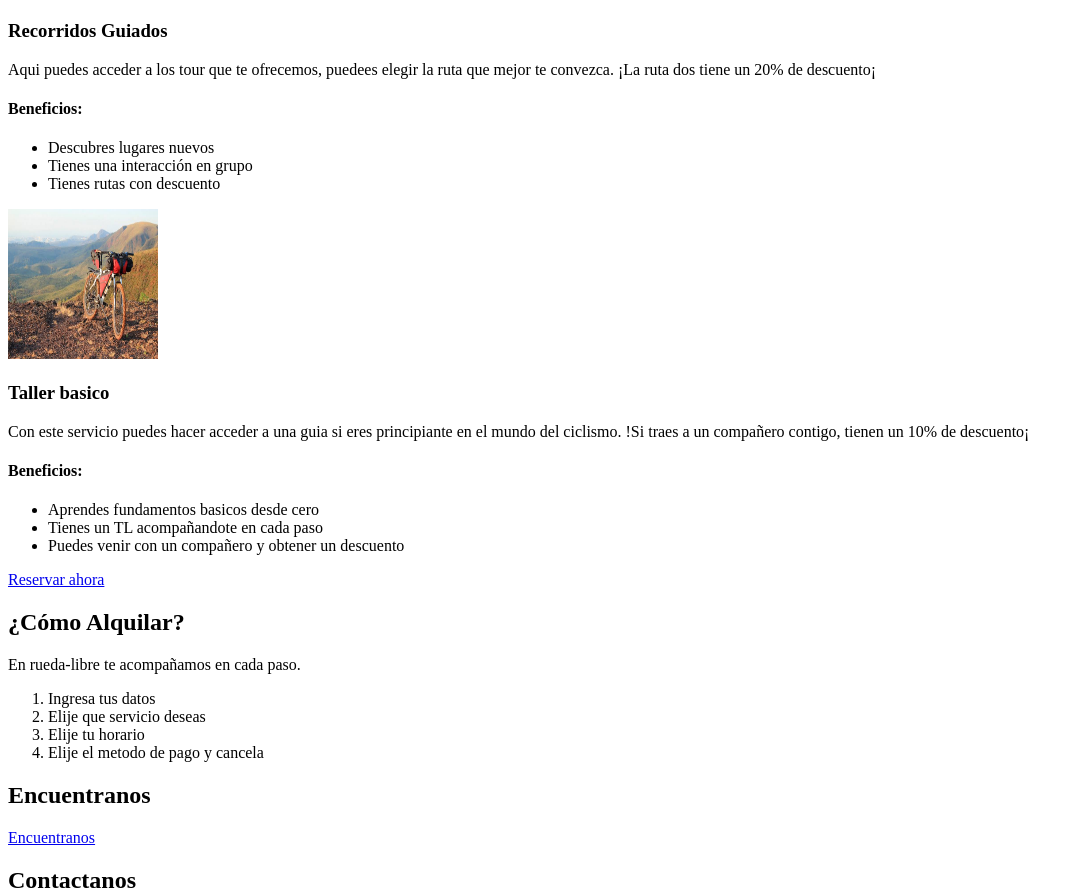
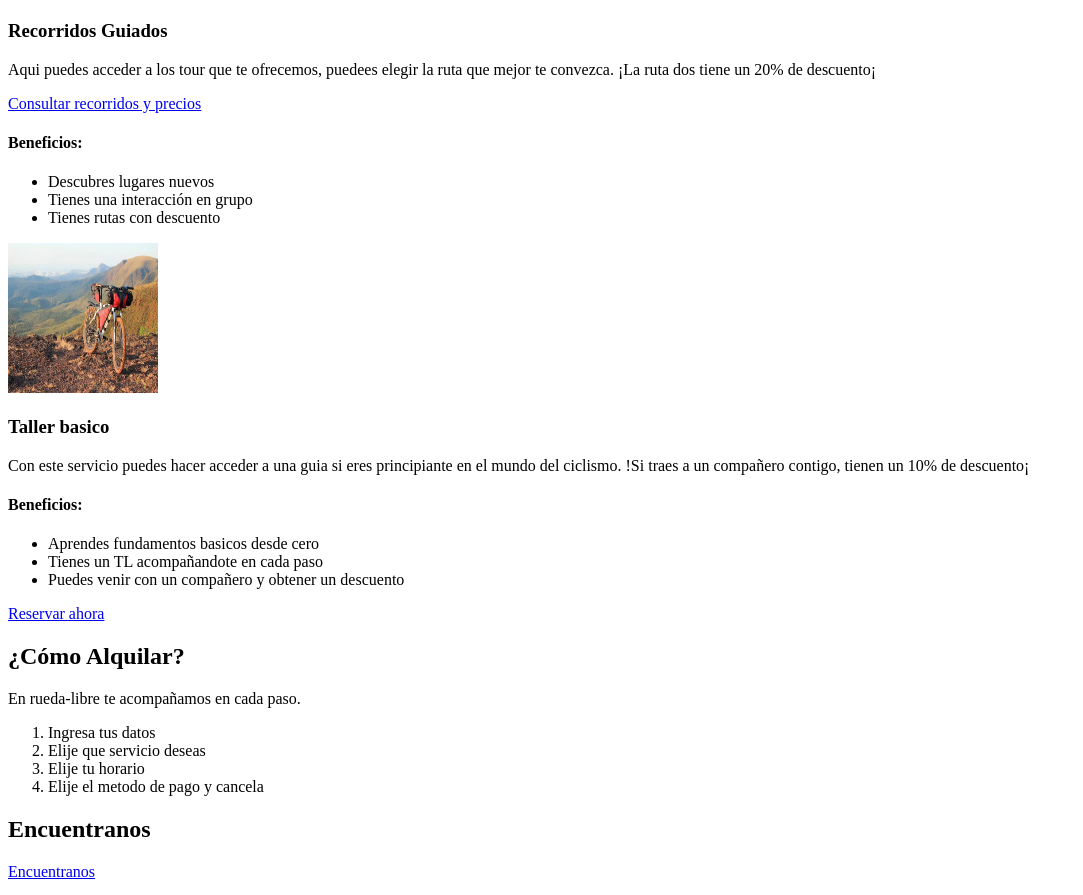
Before and after one commit to sehuanesesteban76-netizen/rueda-libre, a plain HTML site: page index.html in a window 1280 px wide. Shown: the part 970-1865 px from the top of the page, without its empty margins (0-1083 px from the left). Drawn offline with Linux system fonts and the light colour scheme.

Commit message:
feat(index.html): Le agregue un enlace directo a recorridos y precios.

```diff
--- a/index.html
+++ b/index.html
@@ -64,6 +64,7 @@
                     dos
                     tiene
                     un 20% de descuento¡</p>
+                    <a href="paginas/tarifas.html#Lugar">Consultar recorridos y precios</a>
 
                 <h4>Beneficios:</h4>
                 <ul>
```
